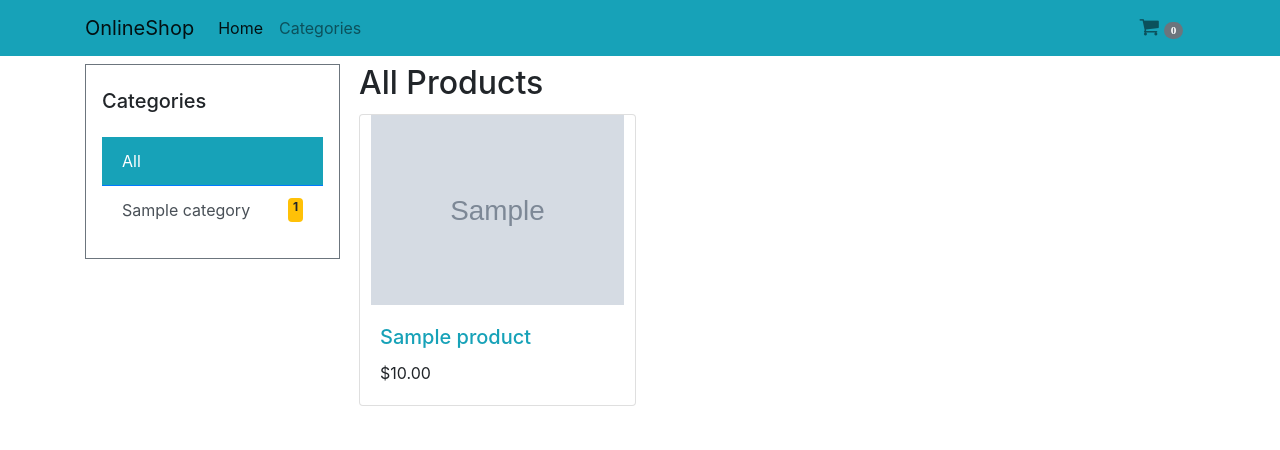
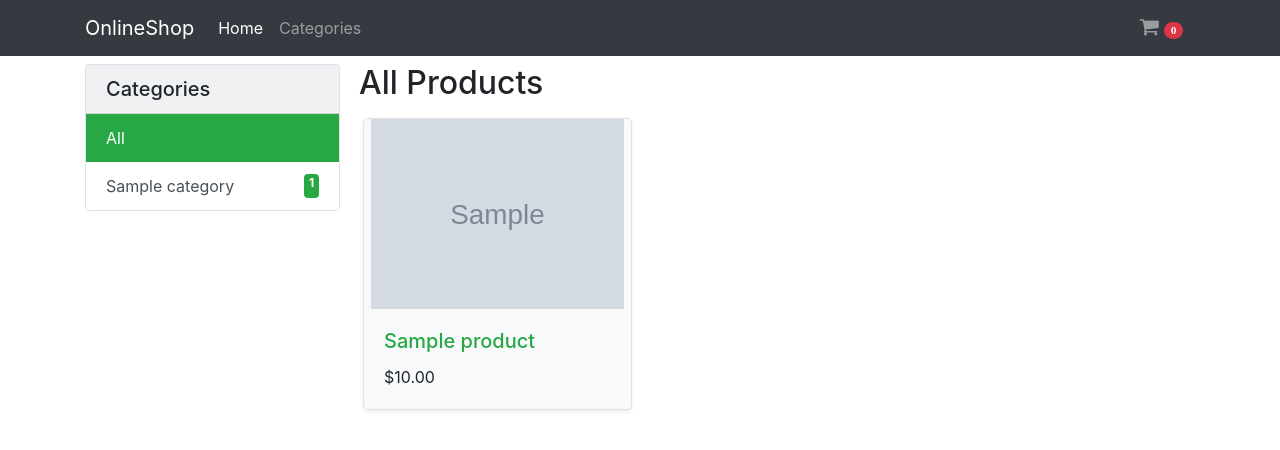
Before and after one commit to blessedsibanda/online-shop, a Django app: page / in a window 1280 px wide. Shown: the top 450 px of the page. Run offline with Django 3.2, Linux system fonts and the light colour scheme; tables that the repository leaves empty hold one stand-in row (values such as "Sample post"); grey boxes marked "Sample" are stand-in pictures; some libraries are stand-ins or nearby versions.

Commit message:
change colors

```diff
--- /dev/null
+++ b/django/shop/static/css/style.css
@@ -0,0 +1,18 @@
+.product {
+  overflow: hidden;
+}
+.product-image {
+  transition: all 0.25s ease;
+}
+.product-image:hover {
+  transform: scale(1.17);
+}
+.product a {
+  color: var(--success);
+  transition: all 0.2s ease;
+}
+
+.product a:hover {
+  text-decoration: none;
+  color: var(--dark);
+}
--- a/django/shop/templates/shop/_navbar.html
+++ b/django/shop/templates/shop/_navbar.html
@@ -1,4 +1,4 @@
-<nav class="navbar navbar-expand-lg navbar-light fixed-top mb-5 bg-info">
+<nav class="navbar navbar-expand-lg navbar-dark fixed-top mb-5 bg-dark">
     <div class="container">
         <a class="navbar-brand" href="{% url 'shop:product_list' %}">OnlineShop</a>
         <button class="navbar-toggler" type="button" data-toggle="collapse" data-target="#navbar" aria-controls="navbar" aria-expanded="false" aria-label="Toggle navigation">
@@ -18,7 +18,7 @@
                 <li class="nav-item">
                     <a href="#" class="nav-link">
                         <i class="fa fa-shopping-cart mr-1" style="font-size: 1.3rem;">
-                            <span class="badge badge-secondary badge-pill" style="font-size: 0.7rem;">0</span>
+                            <span class="badge badge-danger badge-pill" style="font-size: 0.7rem;">0</span>
                         </i>
                     </a>
                 </li>
--- a/django/shop/templates/shop/base.html
+++ b/django/shop/templates/shop/base.html
@@ -8,6 +8,7 @@
     <title>{% block title %}Online Shop{% endblock %}</title>
     <link rel="stylesheet" href="{% static 'css/bootstrap.min.css' %}">
     <link rel="stylesheet" href="{% static 'css/font-awesome.min.css' %}">
+    <link rel="stylesheet" href="{% static 'css/style.css' %}">
 </head>
 <body>
     {% include 'shop/_navbar.html' %}
--- /dev/null
+++ b/django/shop/templates/shop/product/_browse_categories.html
@@ -0,0 +1,20 @@
+<div class="accordion" id="accordionExample">
+    <div>
+        <div id="headingOne">
+            <button class="btn btn-success btn-block" type="button" data-toggle="collapse" data-target="#collapseOne" aria-expanded="true" aria-controls="collapseOne">
+            Browse Categories <i class="fa fa-arrow-circle-down"></i>
+            </button>
+        </div>
+
+        <div id="collapseOne" class="collapse" aria-labelledby="headingOne" data-parent="#accordionExample">
+            <div class="btn-group p-2 d-flex flex-wrap" >
+                <a class="btn btn-secondary m-1 {% if not category %}btn-success{% endif %}" href="{% url 'shop:product_list' %}">All</a>
+                {% for c in categories %}
+                    <a class="btn btn-secondary m-1 {% if category.slug == c.slug %}btn-success{% endif %}" href="{{ c.get_absolute_url }}">
+                    {{ c.name }}
+                    </a>
+                {% endfor %}
+            </div>
+        </div>
+    </div>
+</div>
--- /dev/null
+++ b/django/shop/templates/shop/product/_categories.html
@@ -0,0 +1,20 @@
+<div class="card bg-light border">
+    <h5 class="mb-0 card-header" >Categories</h5>
+    <ul class="list-group list-group-flush px-0">
+        <a class="list-group-item border-0 list-group-item-action d-flex justify-content-between {% if not category %}active bg-success{% endif %}" href="{% url 'shop:product_list' %}">All
+
+        {% if category %}
+            <span class="badge badge-success small">{{ total_products }}</span>
+        {% endif %}
+        </a>
+        {% for c in categories %}
+            <a class="list-group-item border-0 list-group-item-action d-flex justify-content-between {% if category.slug == c.slug %}active bg-success{% endif %}" href="{{ c.get_absolute_url }}">
+            {{ c.name }}
+
+            {% if category.slug != c.slug %}
+                <span class="badge badge-success small">{{ c.products.count }}</span>
+            {% endif %}
+            </a>
+        {% endfor %}
+    </ul>
+</div>
--- a/django/shop/templates/shop/product/list.html
+++ b/django/shop/templates/shop/product/list.html
@@ -9,50 +9,12 @@
 {% block content %}
     <div class="row">
         <div class="col-md-4 col-lg-3 d-none d-md-block">
-            <div class="border border-secondary py-4 px-3">
-                <h5 class="mb-4" >Categories</h5>
-                <ul class="list-group list-group-flush">
-                    <a class="list-group-item list-group-item-action d-flex justify-content-between {% if not category %}active bg-info{% endif %}" href="{% url 'shop:product_list' %}">All
-
-                    {% if category.slug != c.slug %}
-                            <span class="badge badge-warning small">{{ total_products }}</span>
-                        {% endif %}
-                    </a>
-                    {% for c in categories %}
-                        <a class="list-group-item list-group-item-action d-flex justify-content-between {% if category.slug == c.slug %}active bg-info{% endif %}" href="{{ c.get_absolute_url }}">
-                        {{ c.name }}
-
-                        {% if category.slug != c.slug %}
-                            <span class="badge badge-warning small">{{ c.products.count }}</span>
-                        {% endif %}
-                        </a>
-                    {% endfor %}
-                </ul>
-            </div>
+            {% include 'shop/product/_categories.html' %}
         </div>
 
         <div class="col-md-8 col-lg-9">
-            <div class="row d-md-none mb-3">
-                <div class="accordion" id="accordionExample">
-                    <div>
-                        <div id="headingOne">
-                            <button class="btn btn-info btn-block" type="button" data-toggle="collapse" data-target="#collapseOne" aria-expanded="true" aria-controls="collapseOne">
-                            Browse Categories <i class="fa fa-arrow-circle-down"></i>
-                            </button>
-                        </div>
-
-                        <div id="collapseOne" class="collapse" aria-labelledby="headingOne" data-parent="#accordionExample">
-                            <div class="btn-group p-2 d-flex flex-wrap" >
-                                <a class="btn btn-secondary m-1 {% if not category %}btn-info{% endif %}" href="{% url 'shop:product_list' %}">All</a>
-                                {% for c in categories %}
-                                    <a class="btn btn-secondary m-1 {% if category.slug == c.slug %}btn-info{% endif %}" href="{{ c.get_absolute_url }}">
-                                    {{ c.name }}
-                                    </a>
-                                {% endfor %}
-                            </div>
-                        </div>
-                    </div>
-                </div>
+            <div class="row d-md-none px-2 pt-2 pb-3">
+                {% include 'shop/product/_browse_categories.html' %}
             </div>
             <div class="row">
                 <h2 class="ml-1">
@@ -61,12 +23,12 @@
             </div>
             <div class="row">
                 {% for product in products %}
-                    <div class="col-sm-6 col-lg-4 p-1">
-                        <div class="card">
-                            <img class="img-fluid" style="height: 190px; object-fit: contain;" src="{% if product.image %}{{ product.image.url }}{% else %}{% static "img/no_image.png" %}{% endif %}" class="card-img-top" alt="...">
+                    <div class="col-sm-6 col-lg-4 p-2">
+                        <div class="card rounded-lg bg-light shadow-sm border product">
+                            <img class="img-fluid product-image" style="height: 190px; object-fit: contain;" src="{% if product.image %}{{ product.image.url }}{% else %}{% static "img/no_image.png" %}{% endif %}" class="card-img-top" alt="{{ product.name }} image">
                             <div class="card-body">
                                 <a href="{{product.get_absolute_url}}">
-                                <h5 class="card-title text-info">{{ product.name }}</h5></a>
+                                <h5 class="card-title">{{ product.name }}</h5></a>
                                 <p class="card-text">${{product.price}}</p>
 
                             </div>
--- a/django/shop/views.py
+++ b/django/shop/views.py
@@ -25,8 +25,12 @@ def product_detail(request, id, slug):
                                 id=id,
                                 slug=slug,
                                 available=True)
+    categories = Category.objects.all()
+    total_products = Product.objects.count()
     return render(request,
                   'shop/product/detail.html',
                   {
-                      'product': product
+                      'product': product,
+                      'categories': categories,
+                      'total_products': total_products
                   })
```
Also changed, not shown: django/shop/templates/shop/product/detail.html (+36 -0 lines).
